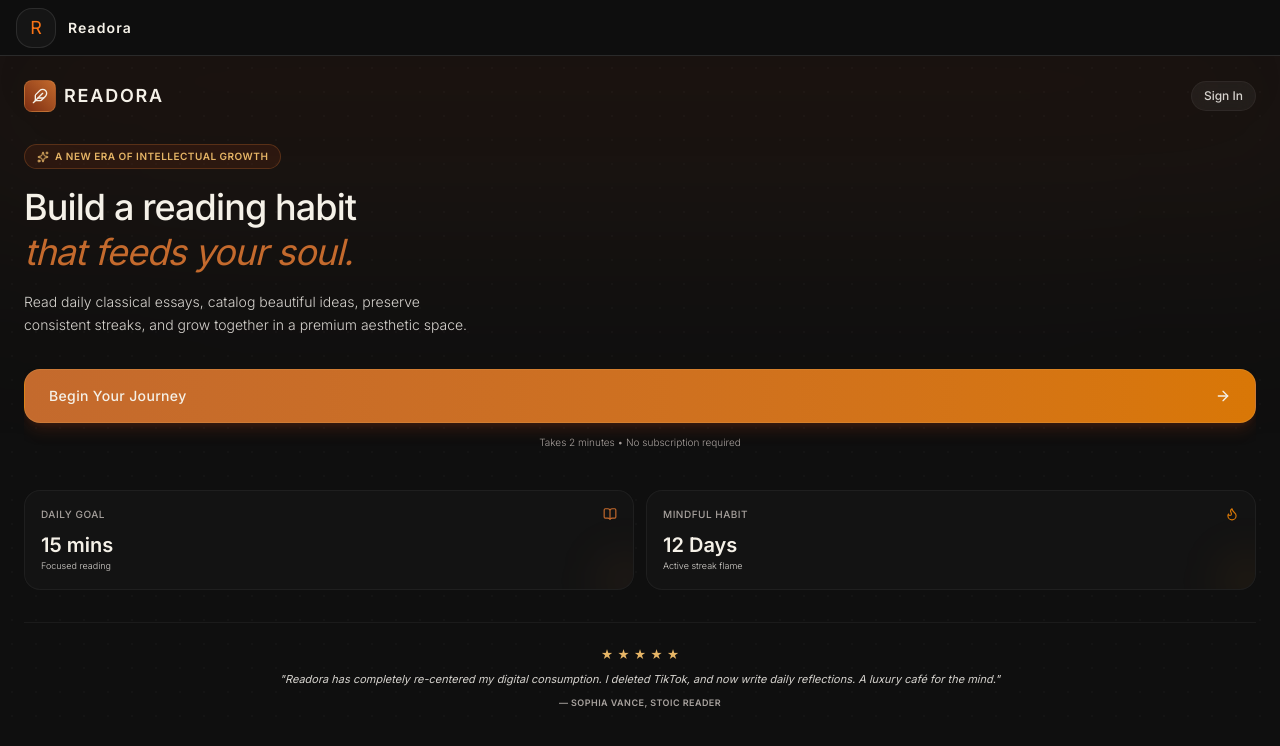
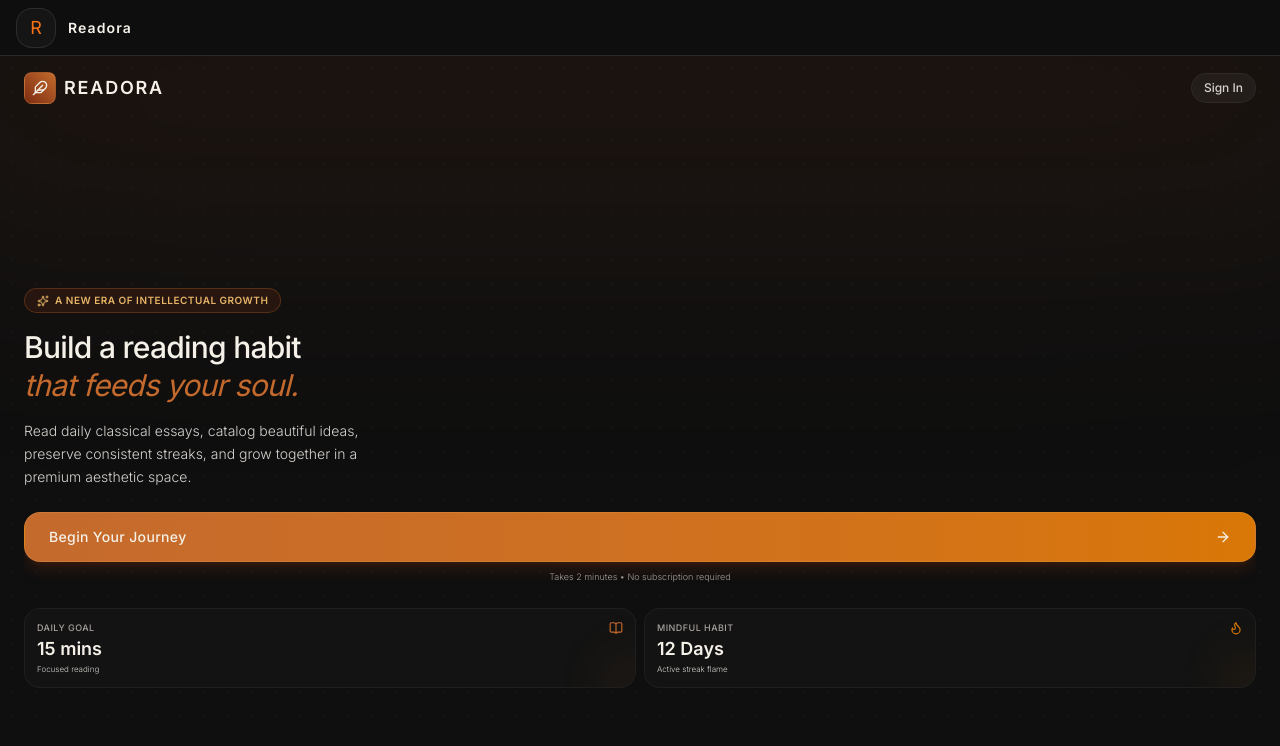
Before and after one commit to garvgoyal01/Readora-APP-, a Next.js app: page / in a window 1280 px wide. Shown: the top 746 px of the page. Built offline with nearby package versions, Linux system fonts and the light colour scheme.

Commit message:
Remove testimonials/footer from landing, make it fixed-height static screen with no scrolling

```diff
--- a/src/app/globals.css
+++ b/src/app/globals.css
@@ -72,9 +72,10 @@ button {
 
 /* Custom premium scrollbar style */
 ::-webkit-scrollbar {
-  width: 6px;
-  height: 6px;
+  display: none;
 }
+
+scrollbar-width: none;
 
 ::-webkit-scrollbar-track {
   background: #0F0F0F;
--- a/src/components/screens/LandingScreen.tsx
+++ b/src/components/screens/LandingScreen.tsx
@@ -10,12 +10,12 @@ interface ScreenProps {
 
 export const LandingScreen: React.FC<ScreenProps> = ({ onNavigate }) => {
   return (
-    <div className="min-h-full bg-[#0F0F0F] text-[#F5F1E8] flex flex-col justify-between relative bg-grain pb-8">
+    <div className="h-[100dvh] w-screen fixed top-0 left-0 overflow-hidden bg-[#0F0F0F] text-[#F5F1E8] flex flex-col justify-between relative bg-grain">
       {/* Cinematic ambient glow */}
       <div className="absolute top-[-10%] left-[-10%] w-[120%] h-[50%] bg-gradient-to-b from-[#7C2D12]/20 via-[#C46A2D]/5 to-transparent rounded-full blur-[100px] pointer-events-none" />
 
       {/* Header */}
-      <header className="px-6 pt-6 flex justify-between items-center relative z-10">
+      <header className="px-6 pt-4 flex justify-between items-center relative z-10">
         <div className="flex items-center gap-2">
           <div className="w-8 h-8 rounded-lg bg-gradient-to-tr from-[#7C2D12] to-[#C46A2D] flex items-center justify-center border border-[#E6B566]/20">
             <Feather className="w-4 h-4 text-[#F5F1E8]" />
@@ -33,7 +33,7 @@ export const LandingScreen: React.FC<ScreenProps> = ({ onNavigate }) => {
       </header>
 
       {/* Hero Section */}
-      <main className="px-6 flex-1 flex flex-col justify-center pt-8 relative z-10">
+      <main className="px-6 flex-1 flex flex-col justify-center pt-4 relative z-10 overflow-hidden">
         <motion.div
           initial={{ opacity: 0, y: 20 }}
           animate={{ opacity: 1, y: 0 }}
@@ -44,12 +44,12 @@ export const LandingScreen: React.FC<ScreenProps> = ({ onNavigate }) => {
             <Sparkles className="w-3 h-3" /> A new era of intellectual growth
           </div>
 
-          <h1 className="font-serif text-3xl sm:text-4xl leading-tight font-medium tracking-tight text-[#F5F1E8]">
+          <h1 className="font-serif text-2xl sm:text-3xl leading-tight font-medium tracking-tight text-[#F5F1E8]">
             Build a reading habit <br />
             <span className="italic text-[#C46A2D] font-normal">that feeds your soul.</span>
           </h1>
 
-          <p className="text-xs sm:text-sm text-[#D6D3CE] leading-relaxed max-w-[280px] sm:max-w-md font-light">
+          <p className="text-xs sm:text-sm text-[#D6D3CE] leading-relaxed max-w-[280px] sm:max-w-sm font-light">
             Read daily classical essays, catalog beautiful ideas, preserve consistent streaks, and grow together in a premium aesthetic space.
           </p>
         </motion.div>
@@ -59,17 +59,17 @@ export const LandingScreen: React.FC<ScreenProps> = ({ onNavigate }) => {
           initial={{ opacity: 0, y: 20 }}
           animate={{ opacity: 1, y: 0 }}
           transition={{ duration: 0.8, delay: 0.2 }}
-          className="mt-8"
+          className="mt-6"
         >
           <button
             onClick={() => onNavigate("onboarding")}
-            className="group w-full py-4 px-6 rounded-2xl bg-gradient-to-r from-[#C46A2D] to-[#D97706] text-[#F5F1E8] font-medium text-sm flex items-center justify-between shadow-lg shadow-[#7C2D12]/30 active:scale-[0.98] transition-transform duration-150 border border-[#E6B566]/20 relative overflow-hidden"
+            className="group w-full py-3.5 px-6 rounded-2xl bg-gradient-to-r from-[#C46A2D] to-[#D97706] text-[#F5F1E8] font-medium text-sm flex items-center justify-between shadow-lg shadow-[#7C2D12]/30 active:scale-[0.98] transition-transform duration-150 border border-[#E6B566]/20 relative overflow-hidden"
           >
             <div className="absolute inset-0 bg-white/10 opacity-0 group-hover:opacity-100 transition-opacity duration-300 pointer-events-none" />
             <span className="tracking-wide">Begin Your Journey</span>
             <ArrowRight className="w-4 h-4 group-hover:translate-x-1 transition-transform" />
           </button>
-          <p className="text-[10px] text-center text-[#A8A29E] mt-3 font-light">
+          <p className="text-[9px] text-center text-[#A8A29E] mt-2 font-light">
             Takes 2 minutes • No subscription required
           </p>
         </motion.div>
@@ -79,60 +79,35 @@ export const LandingScreen: React.FC<ScreenProps> = ({ onNavigate }) => {
           initial={{ opacity: 0, y: 30 }}
           animate={{ opacity: 1, y: 0 }}
           transition={{ duration: 1, delay: 0.4 }}
-          className="mt-10 grid grid-cols-2 gap-3"
+          className="mt-6 grid grid-cols-2 gap-2"
         >
           {/* Card 1 */}
-          <div className="glass-card rounded-2xl p-4 flex flex-col justify-between min-h-[100px] border border-white/5 relative overflow-hidden">
+          <div className="glass-card rounded-2xl p-3 flex flex-col justify-between min-h-[80px] border border-white/5 relative overflow-hidden">
             <div className="absolute -right-4 -bottom-4 w-12 h-12 rounded-full bg-[#C46A2D]/10 blur-xl pointer-events-none" />
             <div className="flex justify-between items-start">
-              <span className="text-[10px] text-[#A8A29E] uppercase tracking-wider font-medium">Daily Goal</span>
+              <span className="text-[9px] text-[#A8A29E] uppercase tracking-wider font-medium">Daily Goal</span>
               <BookOpen className="w-3.5 h-3.5 text-[#C46A2D]" />
             </div>
             <div>
-              <div className="text-xl font-serif text-[#F5F1E8] font-semibold">15 mins</div>
-              <div className="text-[9px] text-[#D6D3CE] font-light">Focused reading</div>
+              <div className="text-lg font-serif text-[#F5F1E8] font-semibold">15 mins</div>
+              <div className="text-[8px] text-[#D6D3CE] font-light">Focused reading</div>
             </div>
           </div>
 
           {/* Card 2 */}
-          <div className="glass-card rounded-2xl p-4 flex flex-col justify-between min-h-[100px] border border-white/5 relative overflow-hidden">
+          <div className="glass-card rounded-2xl p-3 flex flex-col justify-between min-h-[80px] border border-white/5 relative overflow-hidden">
             <div className="absolute -right-4 -bottom-4 w-12 h-12 rounded-full bg-[#D97706]/10 blur-xl pointer-events-none" />
             <div className="flex justify-between items-start">
-              <span className="text-[10px] text-[#A8A29E] uppercase tracking-wider font-medium">Mindful Habit</span>
+              <span className="text-[9px] text-[#A8A29E] uppercase tracking-wider font-medium">Mindful Habit</span>
               <Flame className="w-3.5 h-3.5 text-[#D97706]" />
             </div>
             <div>
-              <div className="text-xl font-serif text-[#F5F1E8] font-semibold">12 Days</div>
-              <div className="text-[9px] text-[#D6D3CE] font-light">Active streak flame</div>
+              <div className="text-lg font-serif text-[#F5F1E8] font-semibold">12 Days</div>
+              <div className="text-[8px] text-[#D6D3CE] font-light">Active streak flame</div>
             </div>
           </div>
         </motion.div>
-
-        {/* Social Proof Quote / Testimonial */}
-        <motion.div
-          initial={{ opacity: 0 }}
-          animate={{ opacity: 1 }}
-          transition={{ duration: 1, delay: 0.6 }}
-          className="mt-8 border-t border-white/5 pt-6 text-center space-y-2"
-        >
-          <div className="flex justify-center gap-1">
-            {Array.from({ length: 5 }).map((_, i) => (
-              <span key={i} className="text-[#E6B566] text-xs">★</span>
-            ))}
-          </div>
-          <p className="text-[11px] italic text-[#D6D3CE] leading-relaxed px-4">
-            &quot;Readora has completely re-centered my digital consumption. I deleted TikTok, and now write daily reflections. A luxury café for the mind.&quot;
-          </p>
-          <p className="text-[9px] text-[#A8A29E] uppercase tracking-wider font-semibold">
-            — Sophia Vance, Stoic Reader
-          </p>
-        </motion.div>
       </main>
-
-      {/* Footer Info */}
-      <footer className="text-center text-[9px] text-[#A8A29E] tracking-widest uppercase mt-6 relative z-10">
-        © 2026 Readora. Purely Intellectual.
-      </footer>
     </div>
   );
 };
```
